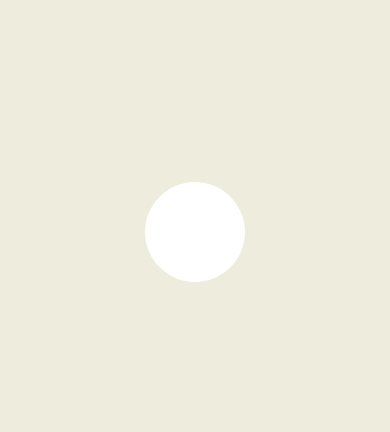
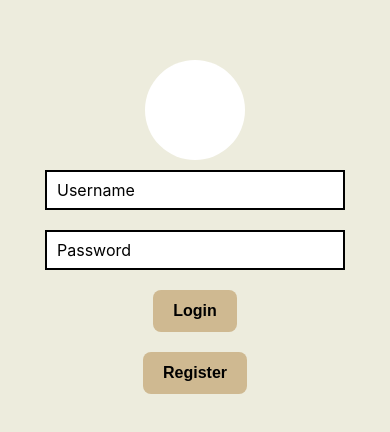
Before and after one commit to Purdue-ACM-SIGAPP/boilerbuzz-frontend, a React Native app: screen /Login in a window 390 px wide. Shown: the part 190-622 px from the top of the page. Built offline with nearby package versions, Linux system fonts and the light colour scheme.

Commit message:
uncomment stuff

```diff
--- a/src/screens/LoginPage.tsx
+++ b/src/screens/LoginPage.tsx
@@ -36,7 +36,7 @@ export default function LoginPage() {
     <SafeAreaView style={styles.container}>
       <View style={styles.circle} />
       {/* Uncomment below when ready */}
-      {/* <TextInput
+      <TextInput
         onChangeText={setUsername}
         value={username}
         style={styles.textbox}
@@ -50,7 +50,7 @@ export default function LoginPage() {
         style={styles.textbox}
       />
       <MyButton title="Login" onPress={handleLogin} />
-      <MyButton title="Register" onPress={handleRegister} /> */}
+      <MyButton title="Register" onPress={handleRegister} />
     </SafeAreaView>
   );
 }
```
